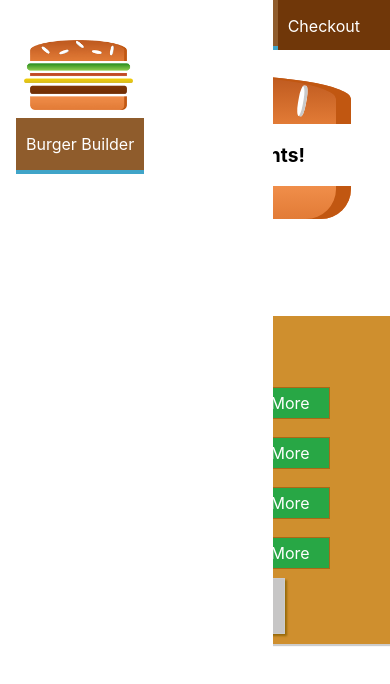
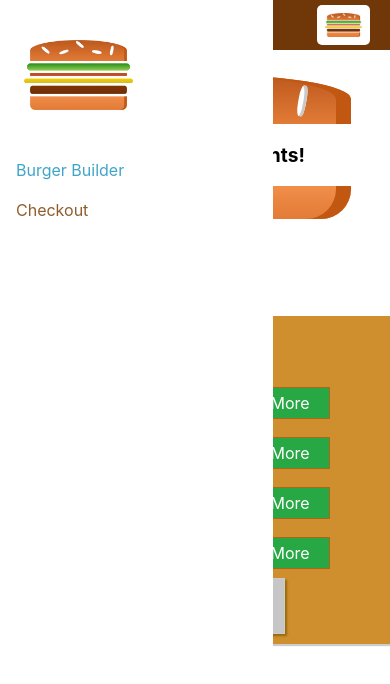
Before and after one commit to talalahmed95/build-my-burger, a React (Create React App) app: page / in a window 390 px wide. Shown: the top 684 px of the page. Built offline with nearby package versions, Linux system fonts and the light colour scheme.

Commit message:
responsive adjustment

```diff
--- a/src/components/Navigation/NavigationItems/NavigationItem/NavigationItem.module.css
+++ b/src/components/Navigation/NavigationItems/NavigationItem/NavigationItem.module.css
@@ -1,19 +1,38 @@
+.NavigationItem {
+	margin: 10px 0;
+	box-sizing: border-box;
+	display: block;
+	width: 100%;
+}
+
+.NavigationItem a {
+	color: #8F5C2C;
+	text-decoration: none;
+	width: 100%;
+	box-sizing: border-box;
+	display: block;
+}
+
+.NavigationItem a:hover,
+.NavigationItem a:active,
+.NavigationItem a.active {
+	color: #40A4C8;
+}
+
+@media (min-width: 500px) {
 	.NavigationItem {
 		margin: 0;
-	box-sizing: border-box;
 		display: flex;
 		align-items: center;
 		height: 100%;
+		width: auto;
 	}
 
 	.NavigationItem a {
 		color: white;
-	text-decoration: none;
 		height: 100%;
 		padding: 16px 10px;
-	box-sizing: border-box;
 		border-bottom: 4px solid transparent;
-	display: block;
 	}
 
 	.NavigationItem a:hover,
@@ -23,3 +42,4 @@
 		border-bottom: 4px solid #40A4C8;
 		color: white;
 	}
+}
--- a/src/components/Navigation/NavigationItems/NavigationItems.module.css
+++ b/src/components/Navigation/NavigationItems/NavigationItems.module.css
@@ -3,6 +3,13 @@
 	padding: 0;
 	list-style: none;
 	display: flex;
+	flex-flow: column;
 	align-items: center;
 	height: 100%;
 }
+
+@media (min-width: 500px) {
+	.NavigationItems {
+		flex-flow: row;
+	}
+}
--- a/src/components/Navigation/SideDrawer/SideDrawer.module.css
+++ b/src/components/Navigation/SideDrawer/SideDrawer.module.css
@@ -28,4 +28,5 @@
 
 .Logo {
 	height: 11%;
+	margin-bottom: 32px;
 }
--- a/src/components/Navigation/Toolbar/Toolbar.js
+++ b/src/components/Navigation/Toolbar/Toolbar.js
@@ -10,7 +10,7 @@
 			<div className={classes.Logo}>
 				<Logo />
 			</div>
-			<nav>
+			<nav className={classes.DesktopOnly}>
 				<NavigationItems />
 			</nav>
 		</header>
--- a/src/components/Navigation/Toolbar/Toolbar.module.css
+++ b/src/components/Navigation/Toolbar/Toolbar.module.css
@@ -21,3 +21,9 @@
 .Logo {
 	height: 80%;
 }
+
+@media (max-width: 499px) {
+	.DesktopOnly {
+		display: none;
+	}
+}
```
Lines whose indentation alone changed are shown as unchanged.
